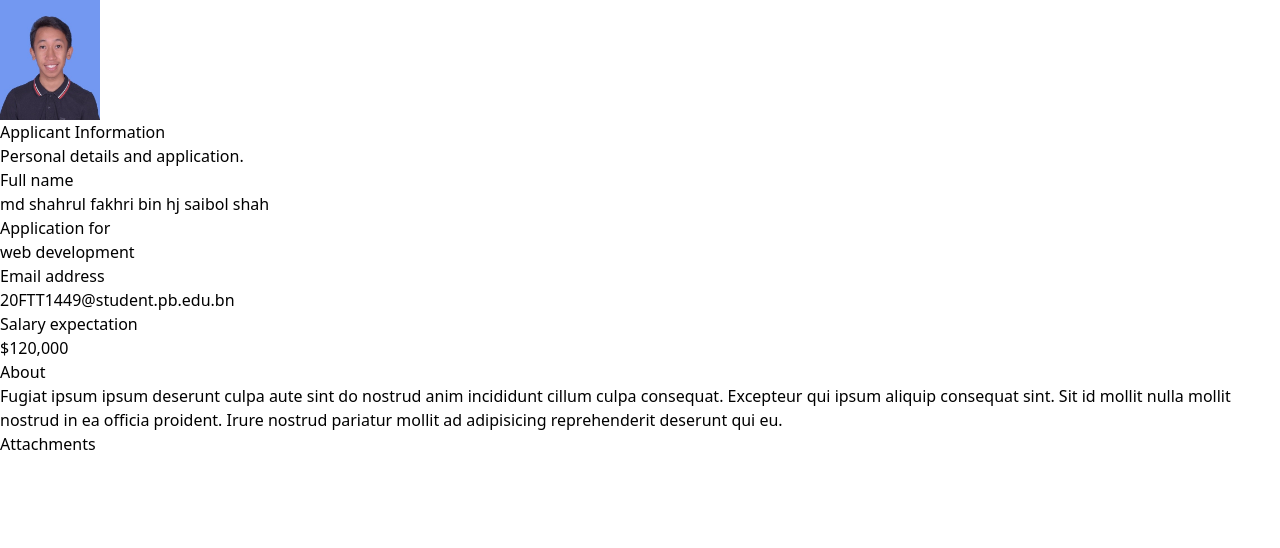
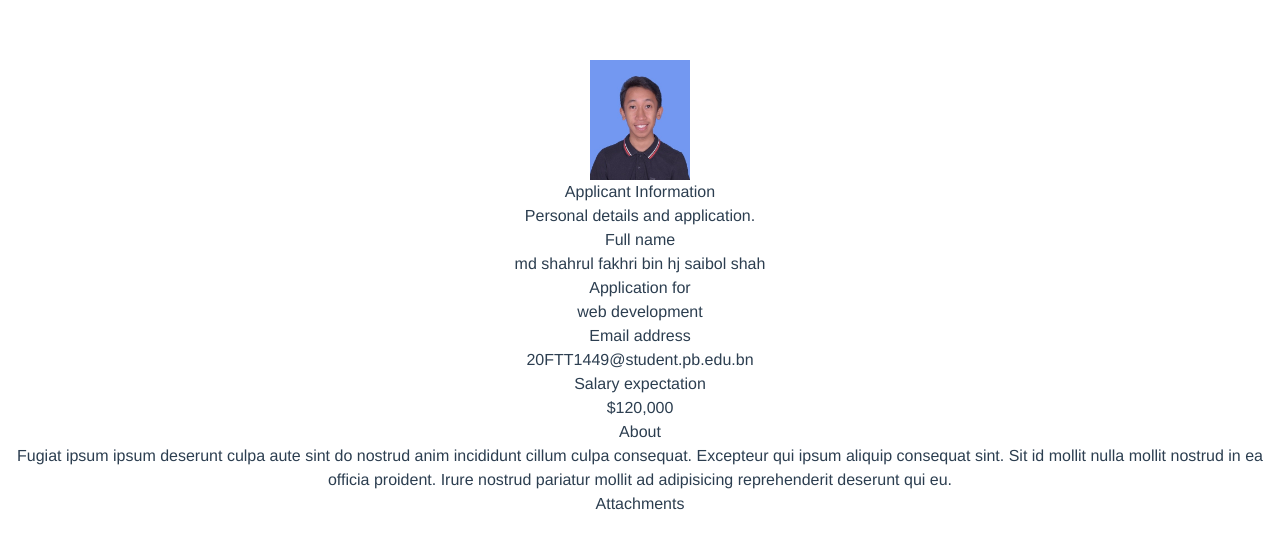
Before and after one commit to shahrul1104/wadt-as3, a Vue app: page / in a window 1280 px wide. Shown: the top 548 px of the page. Built offline with nearby package versions, Linux system fonts and the light colour scheme.

Commit message:
change the img css

```diff
--- a/src/App.vue
+++ b/src/App.vue
@@ -48,19 +48,20 @@ import HelloWorld from './components/HelloWorld.vue'
 </template>
 
 <style>
-/* #app {
+#app {
   font-family: Avenir, Helvetica, Arial, sans-serif;
   -webkit-font-smoothing: antialiased;
   -moz-osx-font-smoothing: grayscale;
   text-align: center;
   color: #2c3e50;
   margin-top: 60px;
-} */
+}
 
 img {
+  margin-right: auto;
+  margin-left:auto;
   width: 100px;
   height: 100px;
-  text-align: center;
 
 
 }
```
